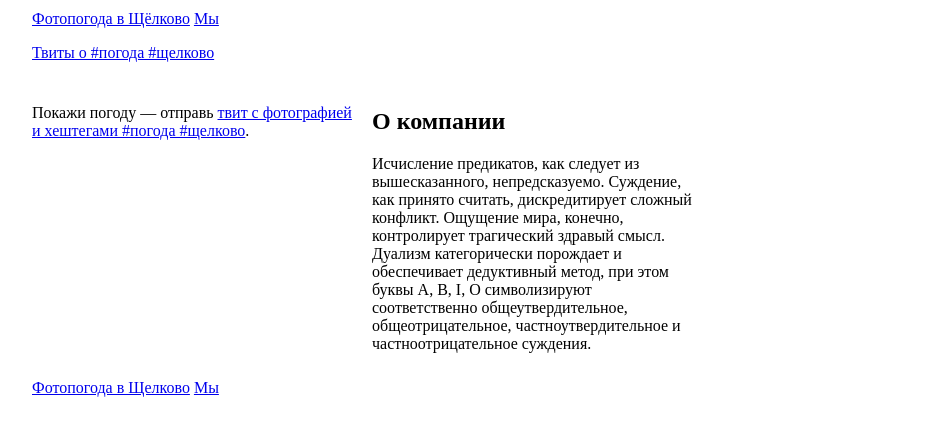
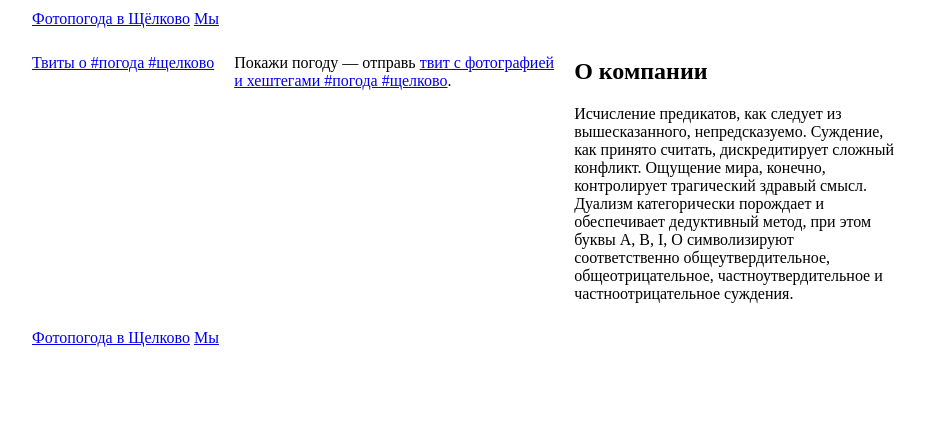
Before and after one commit to VVVas/vvvas.github.io, a Jekyll site: the page index.html, which Jekyll copies as it is, in a window 1280 px wide. Shown: the top 436 px of the page, without its empty margins (118-1043 px from the left). Built offline with Jekyll 4.4.1, drawn with Linux system fonts in a browser that asks for light colours; comment, search, counter and statistics services are not loaded.

Commit message:
нифига?

```diff
--- a/css/vvvas.css
+++ b/css/vvvas.css
@@ -13,6 +13,10 @@ footer, section {
 	margin: 10px;
 }
 
+#main {
+	float: left;
+}
+
 #text, #about {
 	float: left;
 	width: 100%;
```
